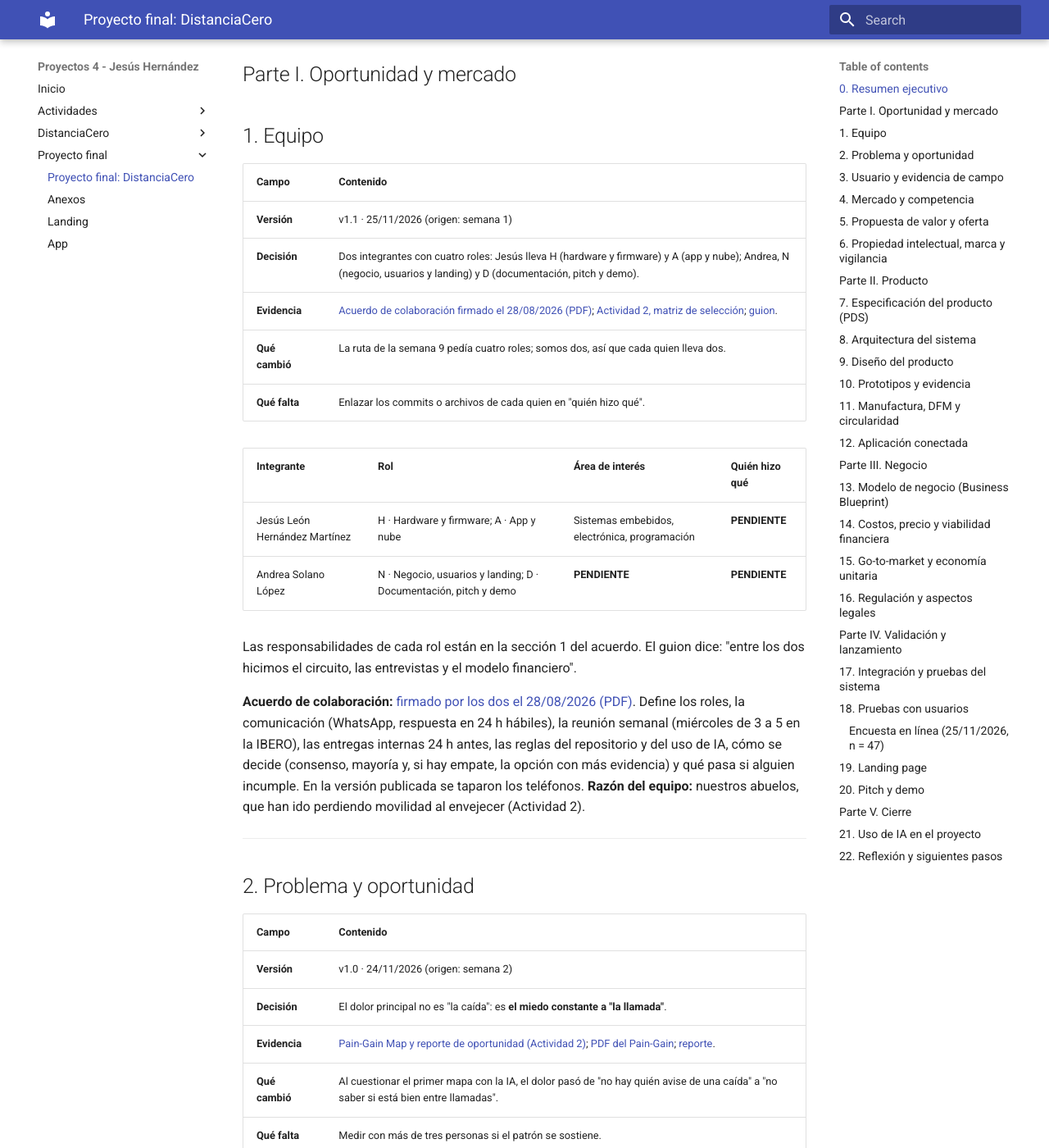
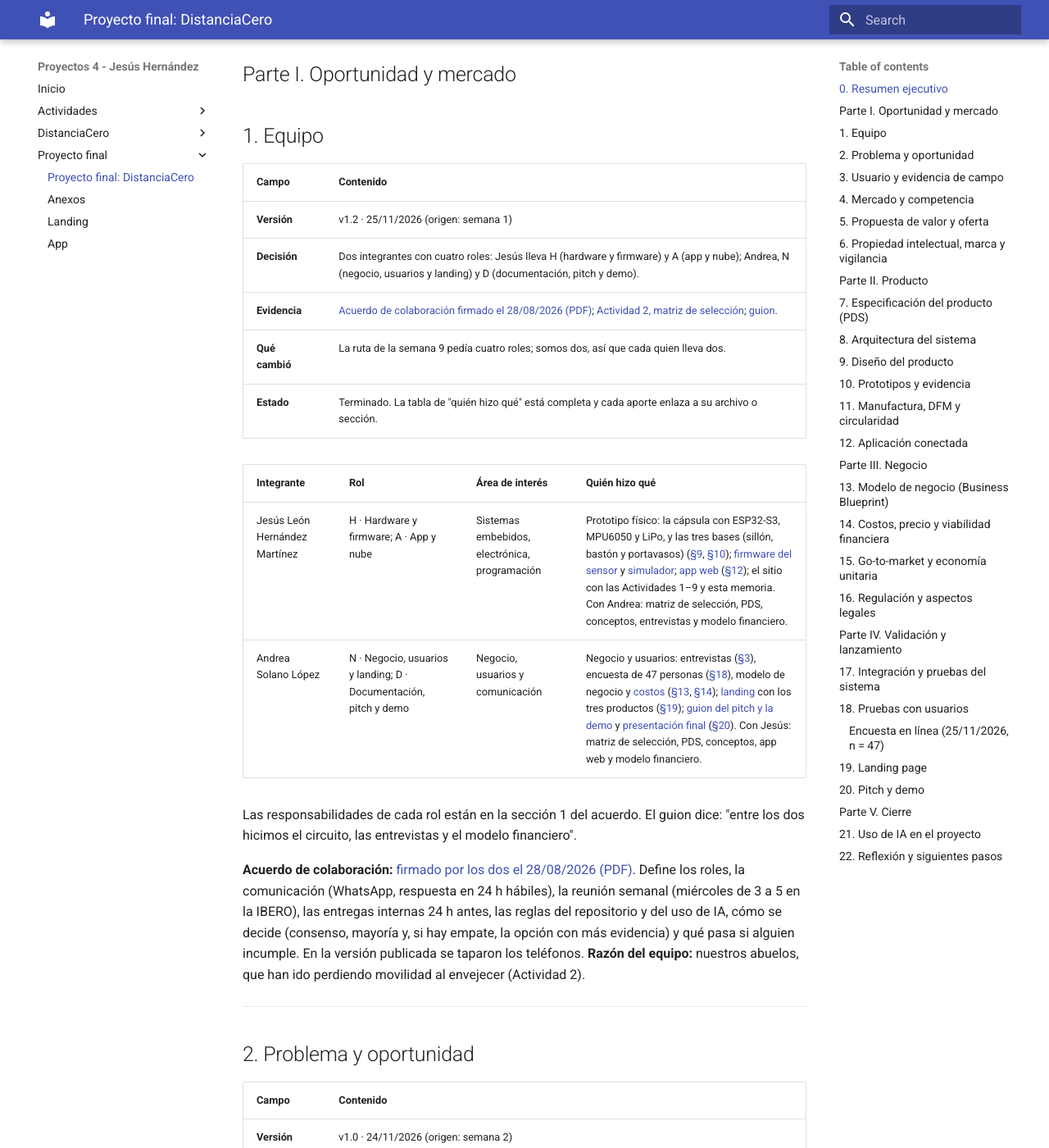
Before and after one commit to jesushernandez2005/Proyecto4, an MkDocs documentation site: the page built from docs/proyecto-final-distanciacero/index.md, in a window 1280 px wide and 1400 px high, scrolled down 2086 px. Shown: the whole window at 82% size. Built offline with MkDocs 1.6.1 and Material for MkDocs 9.7.7, drawn with Linux system fonts in a browser that asks for light colours.

Commit message:
Equipo: quién hizo qué completo

```diff
--- a/docs/proyecto-final-distanciacero/index.md
+++ b/docs/proyecto-final-distanciacero/index.md
@@ -52,16 +52,16 @@ Esta página es la memoria del proyecto final. Cada sección sigue la misma plan
 
 | Campo | Contenido |
 |---|---|
-| **Versión** | v1.1 · 25/11/2026 (origen: semana 1) |
+| **Versión** | v1.2 · 25/11/2026 (origen: semana 1) |
 | **Decisión** | Dos integrantes con cuatro roles: Jesús lleva H (hardware y firmware) y A (app y nube); Andrea, N (negocio, usuarios y landing) y D (documentación, pitch y demo). |
 | **Evidencia** | [Acuerdo de colaboración firmado el 28/08/2026 (PDF)](../DistanciaCero/Acuerdo_de_colaboracion_DistanciaCero.pdf); [Actividad 2, matriz de selección](../actividades/actividad-02.md); [guion](anexos/DistanciaCero_guion_pitch_y_demo.pdf). |
 | **Qué cambió** | La ruta de la semana 9 pedía cuatro roles; somos dos, así que cada quien lleva dos. |
-| **Qué falta** | Enlazar los commits o archivos de cada quien en "quién hizo qué". |
+| **Estado** | Terminado. La tabla de "quién hizo qué" está completa y cada aporte enlaza a su archivo o sección. |
 
 | Integrante | Rol | Área de interés | Quién hizo qué |
 |---|---|---|---|
-| Jesús León Hernández Martínez | H · Hardware y firmware; A · App y nube | Sistemas embebidos, electrónica, programación | **PENDIENTE** |
-| Andrea Solano López | N · Negocio, usuarios y landing; D · Documentación, pitch y demo | **PENDIENTE** | **PENDIENTE** |
+| Jesús León Hernández Martínez | H · Hardware y firmware; A · App y nube | Sistemas embebidos, electrónica, programación | Prototipo físico: la cápsula con ESP32-S3, MPU6050 y LiPo, y las tres bases (sillón, bastón y portavasos) ([§9](#9-diseno-del-producto), [§10](#10-prototipos-y-evidencia)); [firmware del sensor](anexos/firmware/DistanciaCero_Sensor.ino) y [simulador](anexos/firmware/sim_dispositivo.py); [app web](https://jesushernandez2005.github.io/Proyecto4/app/) ([§12](#12-aplicacion-conectada)); el sitio con las Actividades 1–9 y esta memoria. Con Andrea: matriz de selección, PDS, conceptos, entrevistas y modelo financiero. |
+| Andrea Solano López | N · Negocio, usuarios y landing; D · Documentación, pitch y demo | Negocio, usuarios y comunicación | Negocio y usuarios: entrevistas ([§3](#3-usuario-y-evidencia-de-campo)), encuesta de 47 personas ([§18](#18-pruebas-con-usuarios)), modelo de negocio y [costos](DistanciaCero_costos_y_calculos.xlsx) ([§13](#13-modelo-de-negocio-business-blueprint), [§14](#14-costos-precio-y-viabilidad-financiera)); [landing](landing/index.html) con los tres productos ([§19](#19-landing-page)); [guion del pitch y la demo](anexos/DistanciaCero_guion_pitch_y_demo.pdf) y [presentación final](anexos/DistanciaCero_presentacion_final.pptx) ([§20](#20-pitch-y-demo)). Con Jesús: matriz de selección, PDS, conceptos, app web y modelo financiero. |
 
 Las responsabilidades de cada rol están en la sección 1 del acuerdo. El guion dice: "entre los dos hicimos el circuito, las entrevistas y el modelo financiero".
 
```
